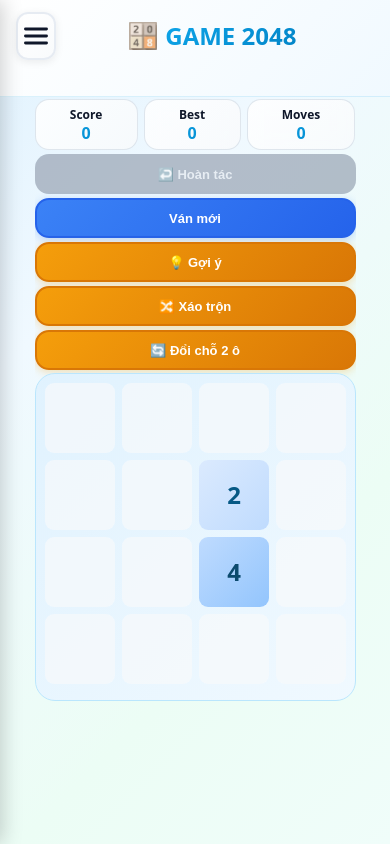
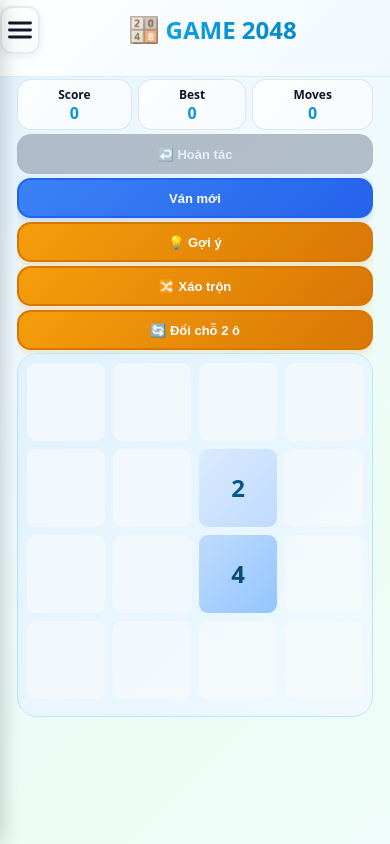
Before and after one commit to MinhTris2204/flask-2048-game, a Flask app: page /game in a window 390 px wide. Run offline with Flask 3, Linux system fonts and the light colour scheme; the visitor is signed in with stand-in values (Sample User, id 1).

Commit message:
Mobile optimization: reduce header padding, increase board size across all breakpoints

```diff
--- a/static/styles.css
+++ b/static/styles.css
@@ -622,9 +622,18 @@ main.container:has(.game-wrap) {
 
 /* Responsive cho tablet và mobile */
 @media (max-width: 768px) {
+  .topbar {
+    padding: 0;
+  }
+
+  .topbar .container {
+    padding: 0;
+  }
+
   .nav-wrapper {
     flex-direction: column;
-    gap: 12px;
+    gap: 8px;
+    padding: 6px 0;
   }
 
   .nav-left, .nav-center, .nav-right {
@@ -633,12 +642,12 @@ main.container:has(.game-wrap) {
 
   .nav-center {
     flex-direction: column;
-    gap: 8px;
+    gap: 6px;
   }
 
   .nav-right {
     flex-direction: column;
-    gap: 8px;
+    gap: 6px;
   }
 
   .brand {
@@ -659,7 +668,7 @@ main.container:has(.game-wrap) {
   .nav-link {
     width: 100%;
     text-align: center;
-    padding: 10px 16px;
+    padding: 8px 16px;
   }
 
   .btn-logout,
@@ -1108,13 +1117,13 @@ main.container:has(.game-wrap) {
 
 @media (max-width:520px){
   .board{
-    grid-template-columns:repeat(4,73px);
-    grid-template-rows:repeat(4,73px);
-    gap: 8px;
+    grid-template-columns:repeat(4,82px);
+    grid-template-rows:repeat(4,82px);
+    gap: 9px;
     padding: 10px;
   }
   .tile{
-    font-size:25px;
+    font-size:28px;
     border-radius: 10px;
     will-change: transform;
   }
@@ -2769,9 +2778,9 @@ main.container:has(.game-wrap) {
 /* Extra small mobile (< 400px) */
 @media (max-width: 400px) {
   .board {
-    grid-template-columns: repeat(4, 65px);
-    grid-template-rows: repeat(4, 65px);
-    gap: 6px;
+    grid-template-columns: repeat(4, 72px);
+    grid-template-rows: repeat(4, 72px);
+    gap: 7px;
     padding: 6px;
   }
 
@@ -2968,9 +2977,9 @@ main.container:has(.game-wrap) {
 /* Bàn cờ vừa màn hình mobile - KHÔNG TRÀN - TỰ ĐỘNG ĐIỀU CHỈNH */
 @media (max-width: 600px) {
   .board {
-    grid-template-columns: repeat(4, 75px);
-    grid-template-rows: repeat(4, 75px);
-    gap: 9px;
+    grid-template-columns: repeat(4, 84px);
+    grid-template-rows: repeat(4, 84px);
+    gap: 10px;
     padding: 11px;
   }
   .tile {
@@ -2998,9 +3007,9 @@ main.container:has(.game-wrap) {
 
 @media (max-width: 430px) {
   .board {
-    grid-template-columns: repeat(4, 70px);
-    grid-template-rows: repeat(4, 70px);
-    gap: 7px;
+    grid-template-columns: repeat(4, 78px);
+    grid-template-rows: repeat(4, 78px);
+    gap: 8px;
     padding: 9px;
   }
   .tile {
```
